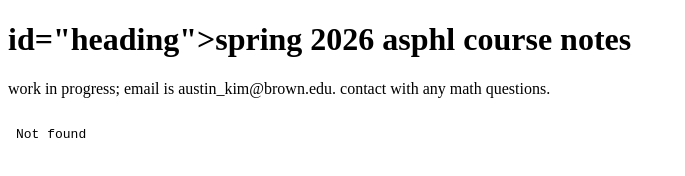
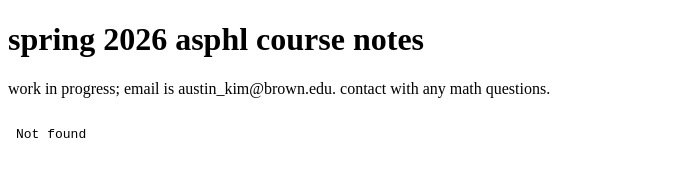
Before and after one commit to maynightsalvia/fartge, a website: page public/index.html in a window 1280 px wide. Shown: the top 176 px of the page, without its empty margins (0-685 px from the left). Drawn offline with Linux system fonts and the light colour scheme.

Commit message:
FHODSA;HO GFDHPO UDSGHOG FAIUL

```diff
--- a/public/index.html
+++ b/public/index.html
@@ -6,7 +6,7 @@
 		<title>Bad Math Notes</title>
 	</head>
 	<body>
-		<h1> id="heading">spring 2026 asphl course notes</h1>
+		<h1> spring 2026 asphl course notes</h1>
 		<p>work in progress; email is austin_kim@brown.edu. contact with any math questions.</p>
 		<iframe src="ASPHL%20Course%20Notes.pdf" width="40%" height="1754px" style="border: none;">
 			<p>Your browser does not support PDFs. <a href="yourfile.pdf">Download PDF</a>.</p>
```
